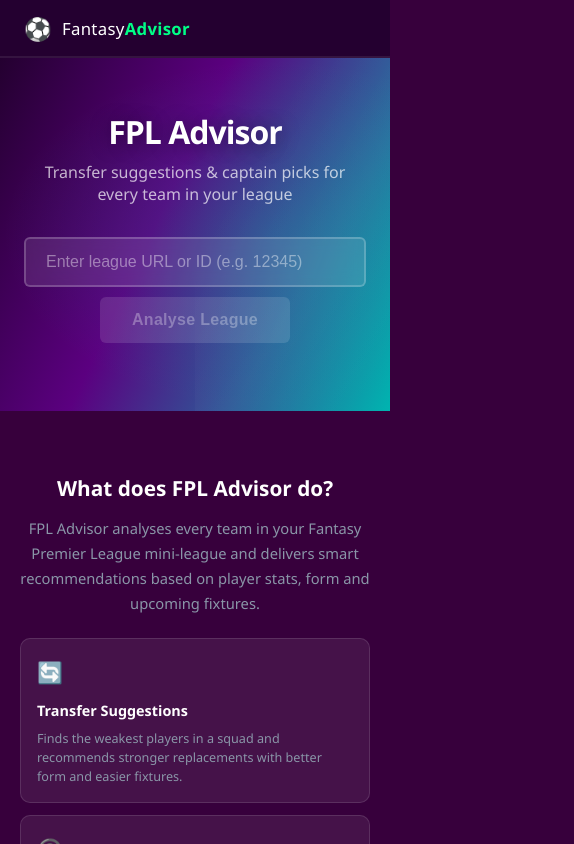
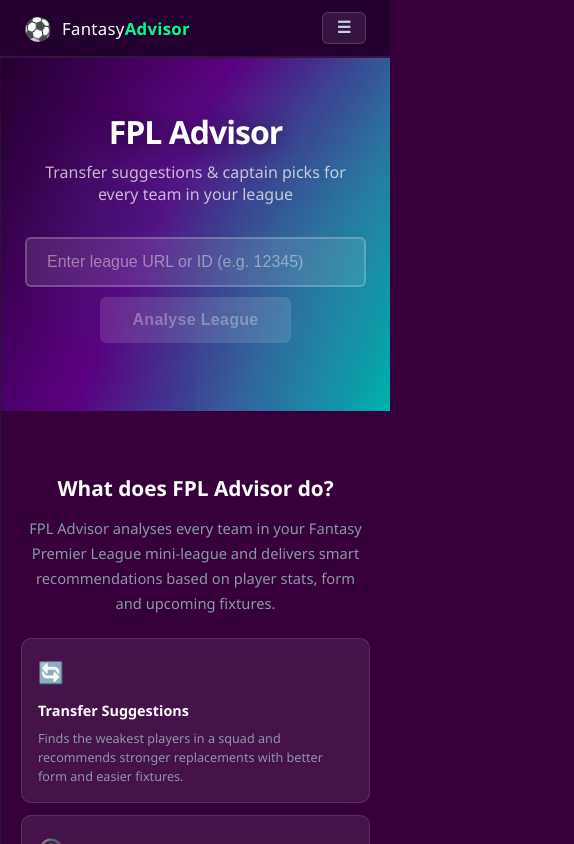
Before and after one commit to oscarkav/fpl-advisor, a React (Vite) app in the folder frontend/: page / in a window 390 px wide. Shown: the top 844 px of the page, 574 px wide, since content can reach past the window. Built offline with nearby package versions, Linux system fonts and the light colour scheme.

Commit message:
feat: move FPL links out of nav bar into collapsible left sidebar with menu

```diff
--- a/frontend/src/App.jsx
+++ b/frontend/src/App.jsx
@@ -154,12 +154,34 @@ function PreseasonDashboard({ data }) {
   )
 }
 
+const NAV_LINKS = [
+  { label: 'My Team',    url: 'https://fantasy.premierleague.com/my-team',   icon: '👤' },
+  { label: 'Transfers',  url: 'https://fantasy.premierleague.com/transfers',  icon: '🔄' },
+  { label: 'Leagues',    url: 'https://fantasy.premierleague.com/leagues',    icon: '🏆' },
+  { label: 'Fixtures',   url: 'https://fantasy.premierleague.com/fixtures',   icon: '📅' },
+  { label: 'Statistics', url: 'https://fantasy.premierleague.com/statistics', icon: '📊' },
+  { label: 'The Scout',  url: 'https://fantasy.premierleague.com/the-scout',  icon: '🔍' },
+]
+
 function App() {
   const [input, setInput] = useState('')
   const [loading, setLoading] = useState(false)
   const [error, setError] = useState(null)
   const [data, setData] = useState(null)
   const [page, setPage] = useState('main')
+  const [sidebar, setSidebar] = useState({ open: false, url: null, label: '' })
+
+  function openSidebar(link) {
+    setSidebar(s => ({ ...s, url: link.url, label: link.label }))
+  }
+
+  function toggleSidebar() {
+    setSidebar(s => ({ ...s, open: !s.open }))
+  }
+
+  function closeSidebar() {
+    setSidebar({ open: false, url: null, label: '' })
+  }
 
   function extractLeagueId(value) {
     const trimmed = value.trim()
@@ -205,9 +227,12 @@ function App() {
   if (page === 'comparison') {
     return (
       <div className="fpl-page">
-        <SiteHeader />
-        <div className="fpl-content">
-          <ComparisonPage onBack={() => setPage('main')} />
+        <SiteHeader sidebar={sidebar} onToggle={toggleSidebar} />
+        <div className={`fpl-body${sidebar.open ? ' sidebar-open' : ''}`}>
+          <Sidebar sidebar={sidebar} onNavClick={openSidebar} onClose={closeSidebar} />
+          <div className="fpl-content">
+            <ComparisonPage onBack={() => setPage('main')} />
+          </div>
         </div>
       </div>
     )
@@ -215,10 +240,14 @@ function App() {
 
   return (
     <div className="fpl-page">
-      <SiteHeader />
+      <SiteHeader sidebar={sidebar} onToggle={toggleSidebar} />
 
-      {/* Hero / search */}
-      <div className="fpl-hero">
+      <div className={`fpl-body${sidebar.open ? ' sidebar-open' : ''}`}>
+        <Sidebar sidebar={sidebar} onNavClick={openSidebar} onClose={closeSidebar} />
+        <div className="fpl-main-col">
+
+        {/* Hero / search */}
+        <div className="fpl-hero">
         <div className="fpl-hero-inner">
           <h1 className="fpl-hero-title">FPL Advisor</h1>
           <p className="fpl-hero-sub">Transfer suggestions &amp; captain picks for every team in your league</p>
@@ -321,11 +350,13 @@ function App() {
       <footer className="fpl-footer">
         <p>FPL Advisor — unofficial tool, not affiliated with the Premier League.</p>
       </footer>
+        </div>{/* end fpl-main-col */}
+      </div>{/* end fpl-body */}
     </div>
   )
 }
 
-function SiteHeader() {
+function SiteHeader({ sidebar, onToggle }) {
   return (
     <nav className="fpl-nav">
       <div className="fpl-nav-inner">
@@ -333,14 +364,57 @@ function SiteHeader() {
           <span className="fpl-nav-ball">⚽</span>
           <span className="fpl-nav-brand">Fantasy<strong>Advisor</strong></span>
         </div>
-        <div className="fpl-nav-links">
-          <a href="https://fantasy.premierleague.com" target="_blank" rel="noreferrer">Official FPL</a>
-          <a href="https://fantasy.premierleague.com/statistics" target="_blank" rel="noreferrer">Statistics</a>
-          <a href="https://fantasy.premierleague.com/fixtures" target="_blank" rel="noreferrer">Fixtures</a>
-        </div>
+        <button
+          className={`fpl-nav-toggle${sidebar.open ? ' active' : ''}`}
+          onClick={onToggle}
+          title={sidebar.open ? 'Close FPL panel' : 'Open FPL panel'}
+        >
+          <span className="fpl-nav-toggle-icon">{sidebar.open ? '✕' : '☰'}</span>
+          <span className="fpl-nav-toggle-label">FPL</span>
+        </button>
       </div>
     </nav>
   )
 }
 
+function Sidebar({ sidebar, onNavClick, onClose }) {
+  return (
+    <aside className={`fpl-sidebar${sidebar.open ? ' open' : ''}`}>
+      <div className="fpl-sidebar-header">
+        <span className="fpl-sidebar-title">Official FPL</span>
+        <button className="fpl-sidebar-close" onClick={onClose} title="Close">✕</button>
+      </div>
+
+      {/* Link menu */}
+      <nav className="fpl-sidebar-menu">
+        {NAV_LINKS.map(link => (
+          <button
+            key={link.url}
+            className={`fpl-sidebar-link${sidebar.url === link.url ? ' active' : ''}`}
+            onClick={() => onNavClick(link)}
+          >
+            <span className="fpl-sidebar-link-icon">{link.icon}</span>
+            {link.label}
+          </button>
+        ))}
+      </nav>
+
+      {/* Iframe panel */}
+      {sidebar.url ? (
+        <iframe
+          key={sidebar.url}
+          src={sidebar.url}
+          title={sidebar.label}
+          className="fpl-sidebar-iframe"
+          sandbox="allow-scripts allow-same-origin allow-forms"
+        />
+      ) : (
+        <div className="fpl-sidebar-placeholder">
+          <span>👆 Select a page above</span>
+        </div>
+      )}
+    </aside>
+  )
+}
+
 export default App
--- a/frontend/src/index.css
+++ b/frontend/src/index.css
@@ -486,11 +486,190 @@ thead .sticky-col { background: rgba(45,0,69,0.96); z-index: 2; }
 
 /* ── Responsive ── */
 @media (max-width: 700px) {
+
+/* ══ SIDEBAR + BODY LAYOUT ══ */
+
+.fpl-body {
+  display: flex;
+  flex-direction: row;
+  flex: 1;
+  position: relative;
+  overflow: hidden;
+}
+
+/* Sidebar */
+.fpl-sidebar {
+  width: 0;
+  min-width: 0;
+  background: #1a0024;
+  border-right: 1px solid rgba(255,255,255,0.08);
+  display: flex;
+  flex-direction: column;
+  overflow: hidden;
+  transition: width 0.28s cubic-bezier(0.4,0,0.2,1),
+              min-width 0.28s cubic-bezier(0.4,0,0.2,1);
+  flex-shrink: 0;
+  position: sticky;
+  top: 56px;          /* height of nav bar */
+  height: calc(100vh - 56px);
+}
+
+.fpl-sidebar.open {
+  width: 420px;
+  min-width: 300px;
+}
+
+.fpl-sidebar-header {
+  display: flex;
+  align-items: center;
+  justify-content: space-between;
+  padding: 12px 16px;
+  background: #240030;
+  border-bottom: 1px solid rgba(255,255,255,0.08);
+  flex-shrink: 0;
+}
+
+.fpl-sidebar-title {
+  font-size: 0.9rem;
+  font-weight: 700;
+  color: var(--fpl-white);
+}
+
+.fpl-sidebar-close {
+  background: none;
+  border: none;
+  color: rgba(255,255,255,0.4);
+  font-size: 1rem;
+  cursor: pointer;
+  padding: 4px 8px;
+  border-radius: 4px;
+  transition: color 0.2s, background 0.2s;
+  line-height: 1;
+}
+.fpl-sidebar-close:hover {
+  color: var(--fpl-white);
+  background: rgba(255,255,255,0.08);
+}
+
+.fpl-sidebar-iframe {
+  flex: 1;
+  width: 100%;
+  border: none;
+  background: #fff;
+}
+
+/* Main content grows to fill remaining space */
+.fpl-main-col {
+  flex: 1;
+  min-width: 0;
+  display: flex;
+  flex-direction: column;
+  overflow-x: hidden;
+}
+
+/* Hero inside body fills width of the main column */
+.fpl-main-col .fpl-hero {
+  width: 100%;
+}
+
+/* ── Nav toggle button ── */
+.fpl-nav-toggle {
+  background: rgba(255,255,255,0.08);
+  border: 1px solid rgba(255,255,255,0.15);
+  color: var(--fpl-grey);
+  font-size: 0.85rem;
+  font-weight: 600;
+  cursor: pointer;
+  display: flex;
+  align-items: center;
+  gap: 7px;
+  padding: 7px 14px;
+  border-radius: 6px;
+  transition: background 0.15s, color 0.15s, border-color 0.15s;
+}
+
+.fpl-nav-toggle:hover {
+  color: var(--fpl-white);
+  background: rgba(255,255,255,0.13);
+  border-color: rgba(255,255,255,0.25);
+}
+
+.fpl-nav-toggle.active {
+  color: var(--fpl-green);
+  background: rgba(0,255,135,0.1);
+  border-color: rgba(0,255,135,0.3);
+}
+
+.fpl-nav-toggle-icon { font-size: 1rem; line-height: 1; }
+.fpl-nav-toggle-label { font-size: 0.82rem; letter-spacing: 0.3px; }
+
+/* ── Sidebar menu ── */
+.fpl-sidebar-menu {
+  display: flex;
+  flex-direction: column;
+  gap: 2px;
+  padding: 10px 8px;
+  border-bottom: 1px solid rgba(255,255,255,0.08);
+  flex-shrink: 0;
+}
+
+.fpl-sidebar-link {
+  display: flex;
+  align-items: center;
+  gap: 10px;
+  padding: 10px 12px;
+  border-radius: 6px;
+  border: none;
+  background: none;
+  color: var(--fpl-grey);
+  font-size: 0.88rem;
+  font-weight: 500;
+  cursor: pointer;
+  text-align: left;
+  transition: background 0.15s, color 0.15s;
+  width: 100%;
+}
+
+.fpl-sidebar-link:hover {
+  background: rgba(255,255,255,0.08);
+  color: var(--fpl-white);
+}
+
+.fpl-sidebar-link.active {
+  background: rgba(0,255,135,0.1);
+  color: var(--fpl-green);
+}
+
+.fpl-sidebar-link-icon { font-size: 1rem; flex-shrink: 0; }
+
+.fpl-sidebar-placeholder {
+  flex: 1;
+  display: flex;
+  align-items: center;
+  justify-content: center;
+  color: rgba(255,255,255,0.2);
+  font-size: 0.9rem;
+}
+
+/* ── Responsive ── */
+@media (max-width: 700px) {
   .fpl-hero-title { font-size: 2rem; }
-  .fpl-nav-links  { display: none; }
+  .fpl-nav-toggle-label { display: none; }
   .scout-grid     { grid-template-columns: 1fr 1fr; }
   .countdown-grid { gap: 8px; }
   .countdown-unit { min-width: 54px; padding: 8px 10px; }
   .countdown-unit span { font-size: 1.5rem; }
   .fdr-bar-track  { min-width: 60px; }
+
+  /* Sidebar overlays on mobile instead of pushing */
+  .fpl-sidebar.open {
+    position: fixed;
+    top: 56px;
+    left: 0;
+    height: calc(100vh - 56px);
+    width: 92vw !important;
+    min-width: unset !important;
+    z-index: 200;
+    box-shadow: 4px 0 24px rgba(0,0,0,0.6);
+  }
 }
```
